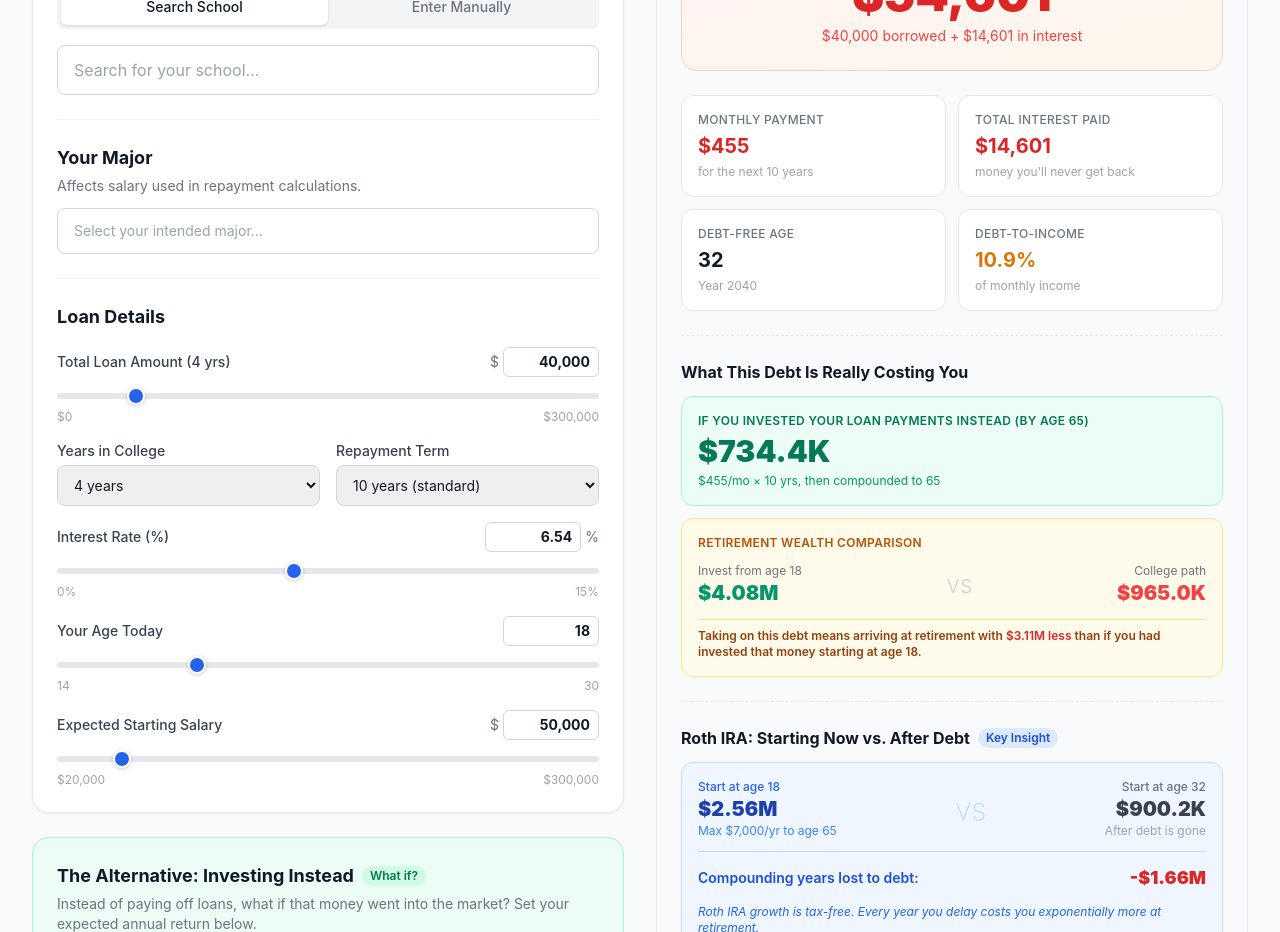
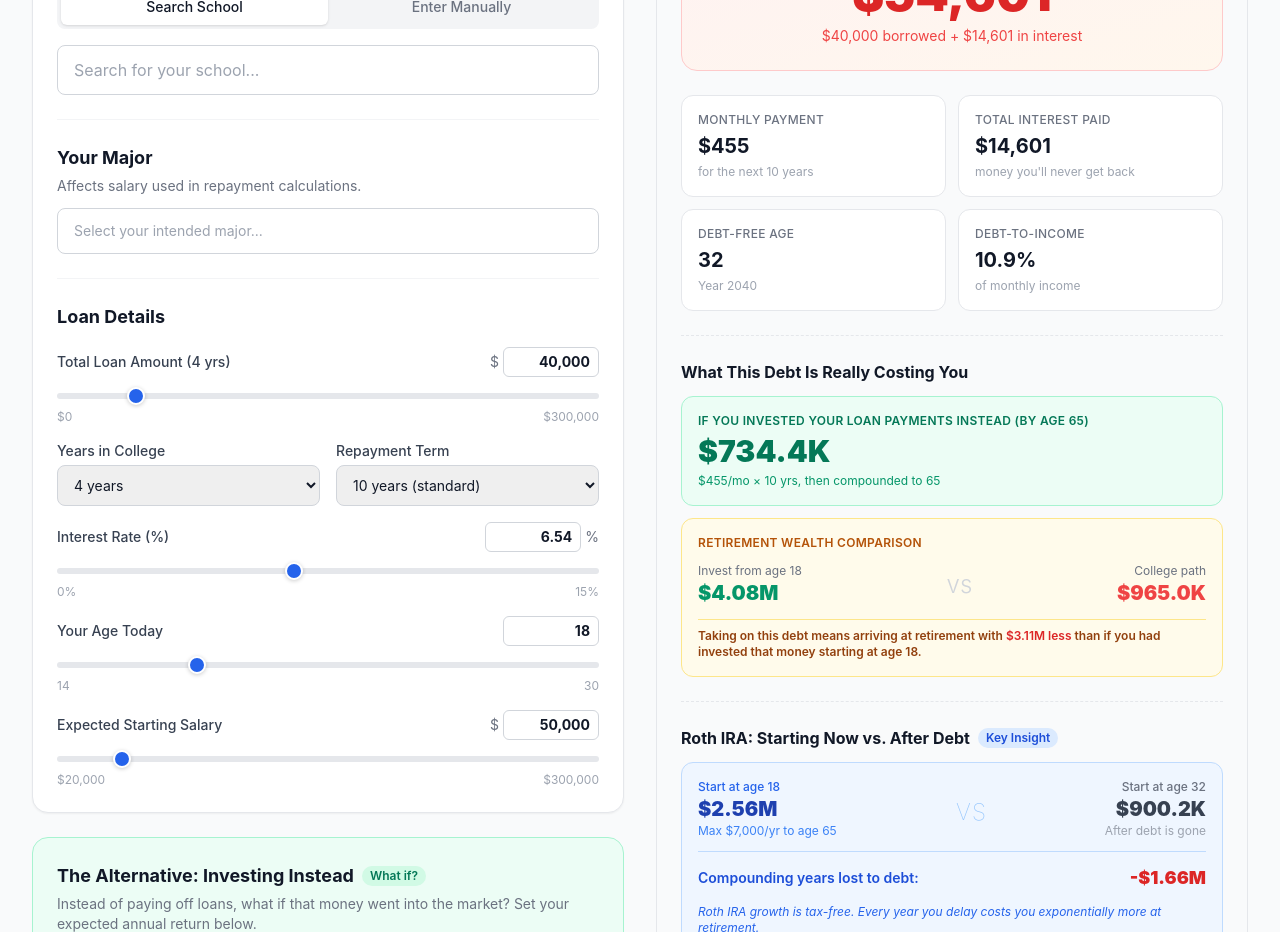
Before and after one commit to matthewdeltenre-alt/Student-Loan-Debt-vs.-Wealth, a Next.js app: page / in a window 1280 px wide. Shown: the part 880-1812 px from the top of the page. Built offline with nearby package versions, Linux system fonts and the light colour scheme.

Commit message:
Neutral color for all four stat cards — reduce visual noise

```diff
--- a/components/ResultsPanel.tsx
+++ b/components/ResultsPanel.tsx
@@ -68,13 +68,13 @@ export default function ResultsPanel({ inputs, loan, opportunity }: Props) {
           label="Monthly Payment"
           value={formatCurrencyFull(monthlyPayment)}
           sub="for the next 10 years"
-          variant="debt"
+          variant="neutral"
         />
         <StatCard
           label="Total Interest Paid"
           value={formatCurrencyFull(totalInterest)}
           sub="money you'll never get back"
-          variant="debt"
+          variant="neutral"
         />
         <StatCard
           label="Debt-Free Age"
@@ -86,7 +86,7 @@ export default function ResultsPanel({ inputs, loan, opportunity }: Props) {
           label="Debt-to-Income"
           value={`${debtToIncomeRatio.toFixed(1)}%`}
           sub={debtToIncomeRatio > 20 ? 'Above recommended 20%' : 'of monthly income'}
-          variant={dtiColor}
+          variant="neutral"
         />
       </div>
 
```
